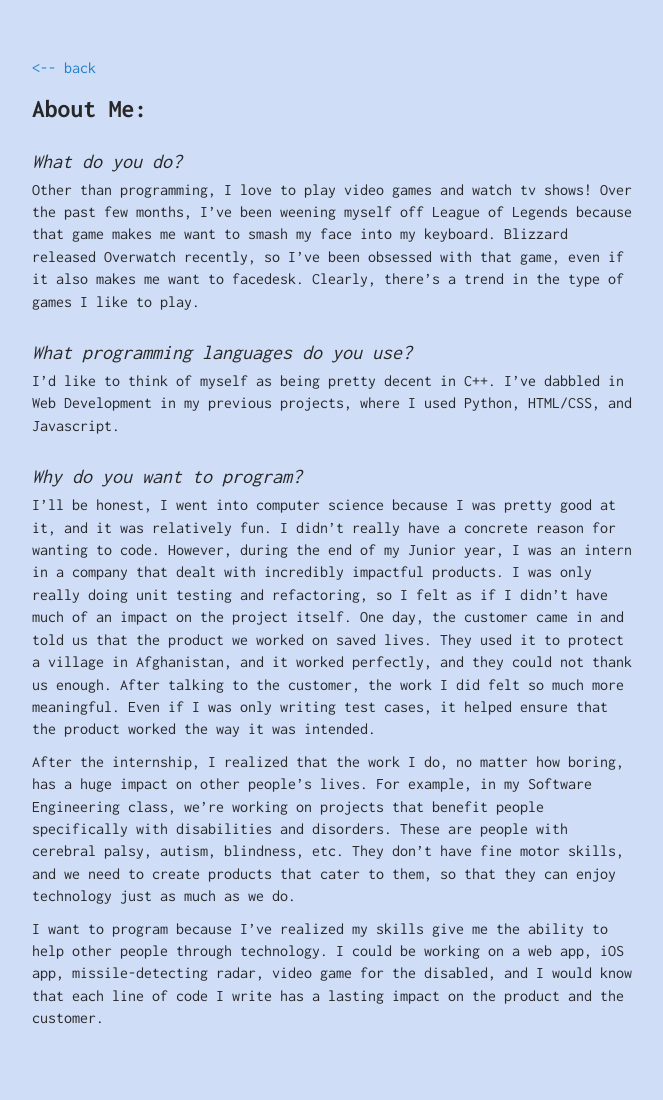
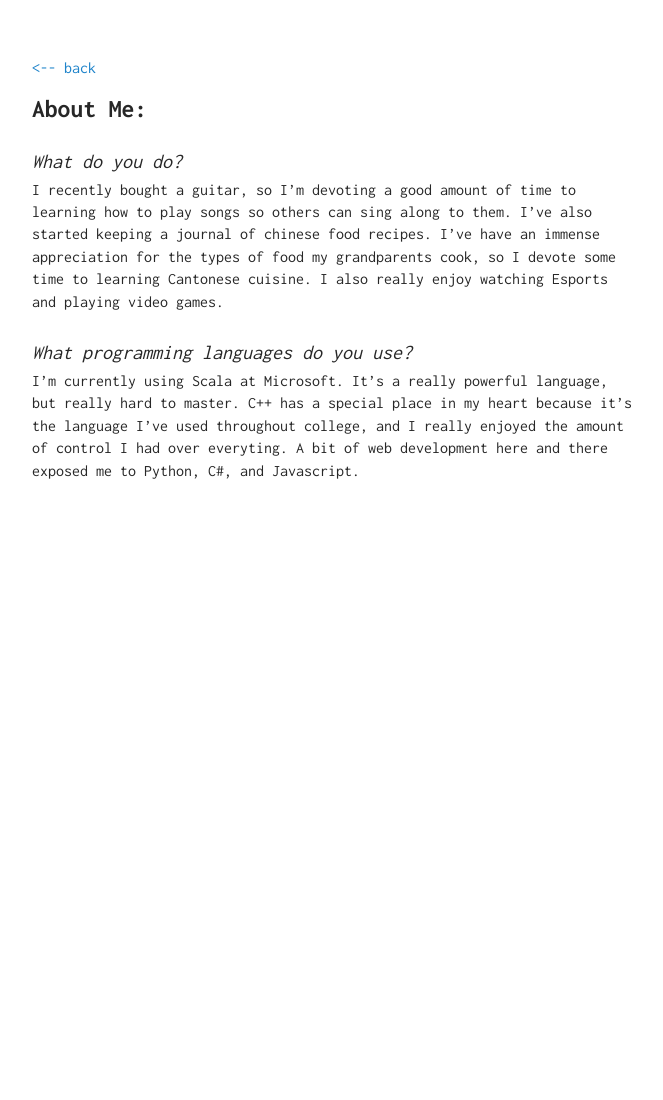
Before and after one commit to leonliang0395/leonliang0395.github.io, a Jekyll site: the page built from me/index.md, in a window 1280 px wide. Shown: the whole page, without its empty margins (308-971 px from the left). Built offline with Jekyll 4.4.1, drawn with Linux system fonts in a browser that asks for light colours; our own code applies the rules of GitHub Pages for plain Markdown files; after the commit the page ends 900 px from its top, so only the background shows below that.

Commit message:
changed color of name

```diff
--- a/_includes/header.html
+++ b/_includes/header.html
@@ -1,6 +1,6 @@
 
 <div class="header">
-    <h1>{{ site.name }}</h1>
+    <h1 id="name">{{ site.name }}</h1>
     <ul>
         {% for item in site.data.navigation %}
         <li>
--- a/_sass/_config.scss
+++ b/_sass/_config.scss
@@ -1,8 +1,9 @@
 // COLORS
 $color-fg: #272727;
-$color-bg: rgb(207, 221, 247);
+$color-bg: #FFFFFF;
 $color-grey: #EEEEEE;
 $color-link: #1e83ca;
+$color-name: #1e83ca;
 $color-code: #00FF00;
 
 // BREAKPOINTS
--- a/assets/css/main.scss
+++ b/assets/css/main.scss
@@ -43,6 +43,10 @@
             padding: 10px 0 10px 0;
         }
     }
+}
+
+#name {
+    color: $color-name;
 }
 
 
--- a/me/index.md
+++ b/me/index.md
@@ -3,30 +3,8 @@
 ---
 
 # What do you do?
-Other than programming, I love to play video games and watch tv shows!
-Over the past few months, I've been weening myself off League of Legends because that game makes me
-want to smash my face into my keyboard. Blizzard released Overwatch recently, so I've been obsessed
-with that game, even if it also makes me want to facedesk. Clearly, there's a trend in the type of
-games I like to play.
+I recently bought a guitar, so I'm devoting a good amount of time to learning how to play songs so others can sing along to them. I've also started keeping a journal of chinese food recipes. I've have an immense appreciation for the types of food my grandparents cook, so I devote some time to learning Cantonese cuisine. I also really enjoy watching Esports and playing video games.
+
 
 # What programming languages do you use?
-I'd like to think of myself as being pretty decent in C++. I've dabbled in Web Development in my previous projects, where I used Python, HTML/CSS, and Javascript.
-
-# Why do you want to program?
-I'll be honest, I went into computer science because I was pretty good at it, and it was relatively fun. I
-didn't really have a concrete reason for wanting to code. However, during the end of my Junior year, I was an intern
-in a company that dealt with incredibly impactful products. I was only really doing unit testing and refactoring,
-so I felt as if I didn't have much of an impact on the project itself. One day, the customer came in and
-told us that the product we worked on saved lives. They used it to protect a village in Afghanistan,
-and it worked perfectly, and they could not thank us enough. After talking to the customer, the work
-I did felt so much more meaningful. Even if I was only writing test cases, it helped ensure that the product worked the
-way it was intended.
-
-After the internship, I realized that the work I do, no matter how boring, has a huge impact on
-other people's lives. For example, in my Software Engineering class, we're working on projects that
-benefit people specifically with disabilities and disorders. These are people with cerebral palsy, autism, blindness, etc.
-They don't have fine motor skills, and we need to create products that cater to them, so that they can enjoy technology just as much as we do.
-
-I want to program because I've realized my skills give me the ability to help other people through technology. I could be working on
-a web app, iOS app, missile-detecting radar, video game for the disabled, and I would know that each line of code I write
-has a lasting impact on the product and the customer.
+I'm currently using Scala at Microsoft. It's a really powerful language, but really hard to master. C++ has a special place in my heart because it's the language I've used throughout college, and I really enjoyed the amount of control I had over everyting. A bit of web development here and there exposed me to Python, C#, and Javascript.
```
